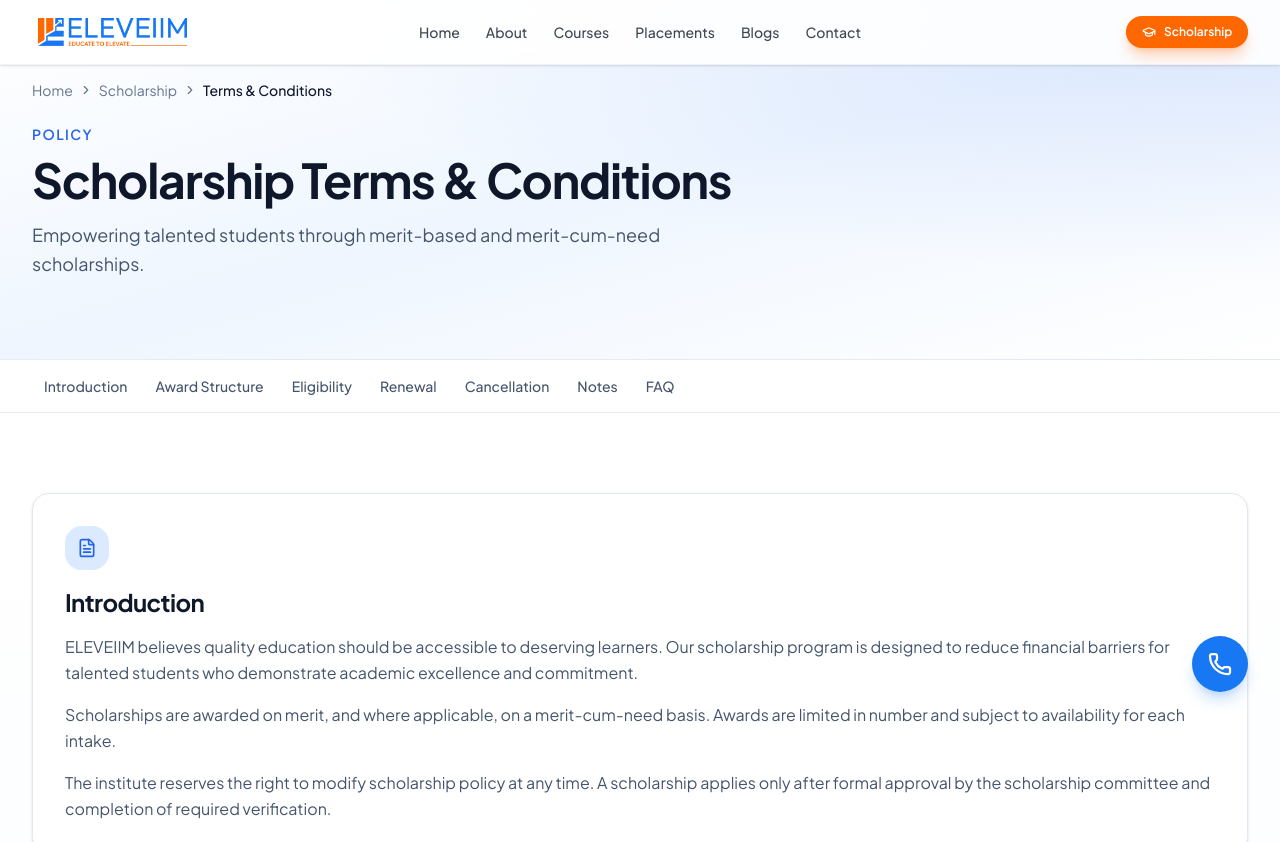
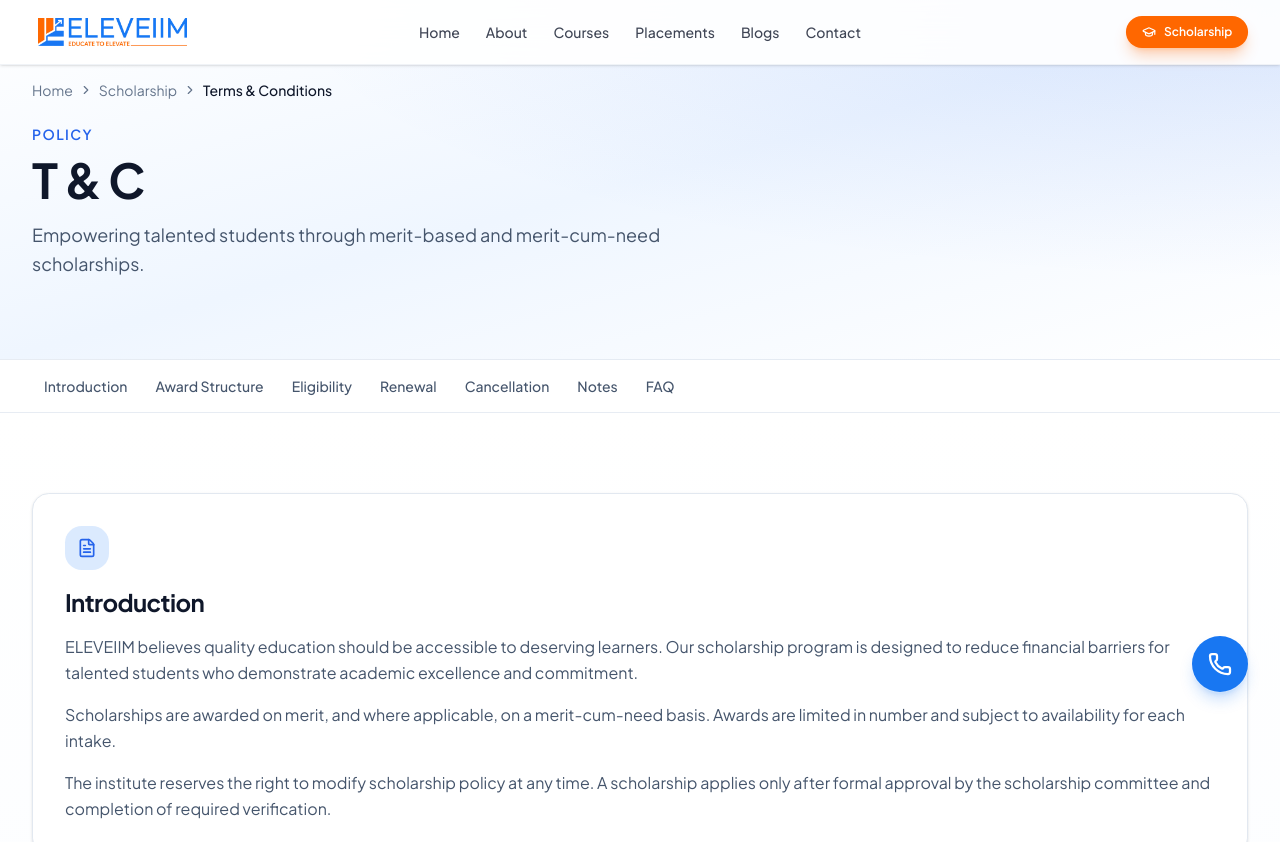
Before and after one commit to eleveiimmuskan-cell/ELEVEIIM, a Next.js app: page /scholarship/terms-and-conditions in a window 1280 px wide. Shown: the top 842 px of the page. Built offline with nearby package versions, Linux system fonts and the light colour scheme; no server answers.

Commit message:
clean and update

```diff
--- a/src/components/scholarship/application-form.tsx
+++ b/src/components/scholarship/application-form.tsx
@@ -319,7 +319,7 @@ export function ScholarshipApplicationForm() {
           href={SCHOLARSHIP_TERMS_PATH}
           className="font-medium text-[#2563EB] underline-offset-4 transition-colors hover:underline dark:text-blue-400"
         >
-          Scholarship Terms and Conditions
+          T & C
         </Link>
       </p>
     </GlassCard>
--- a/src/components/scholarship/terms/hero-section.tsx
+++ b/src/components/scholarship/terms/hero-section.tsx
@@ -20,7 +20,7 @@ export function HeroSection() {
             Policy
           </p>
           <h1 className="text-3xl font-bold tracking-tight text-[#0F172A] sm:text-4xl lg:text-5xl dark:text-white">
-            Scholarship Terms &amp; Conditions
+            T &amp; C
           </h1>
           <p className="mt-4 max-w-2xl text-base leading-relaxed text-slate-600 sm:text-lg dark:text-slate-300">
             Empowering talented students through merit-based and merit-cum-need
```
